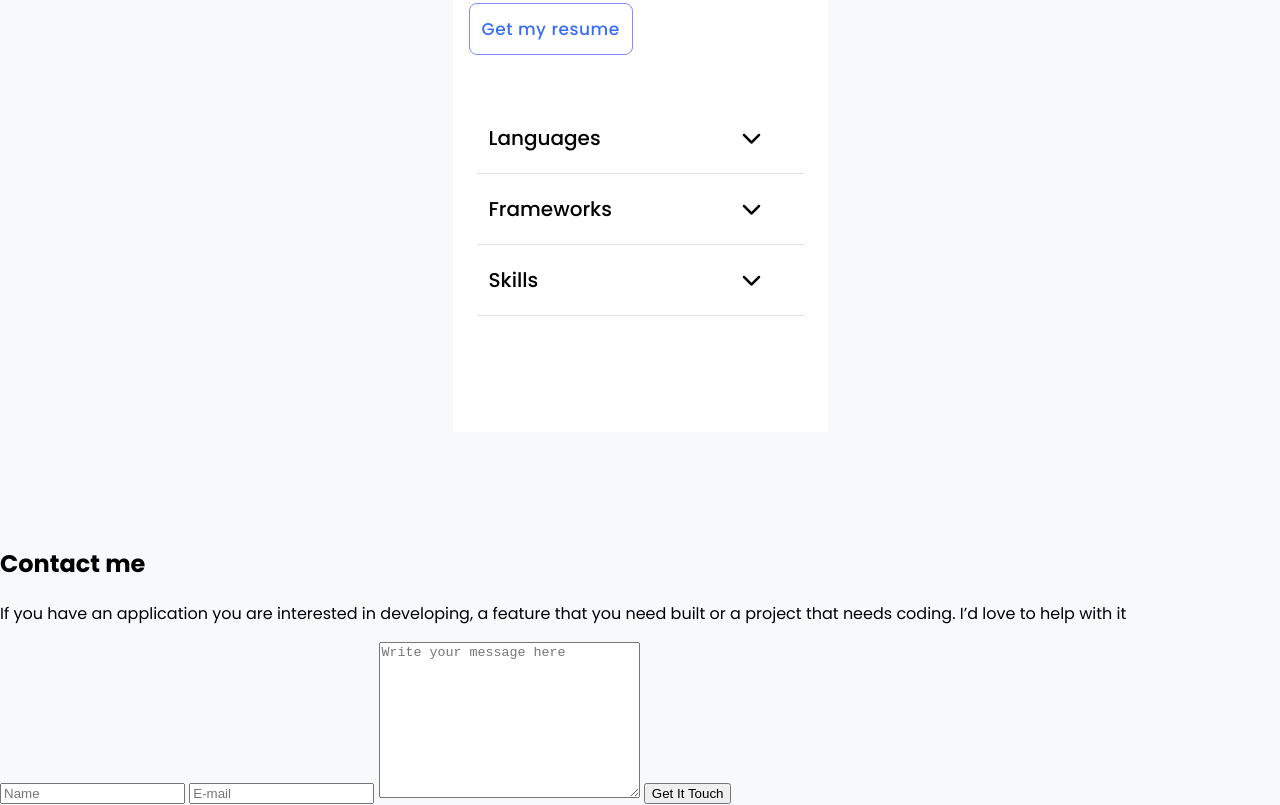
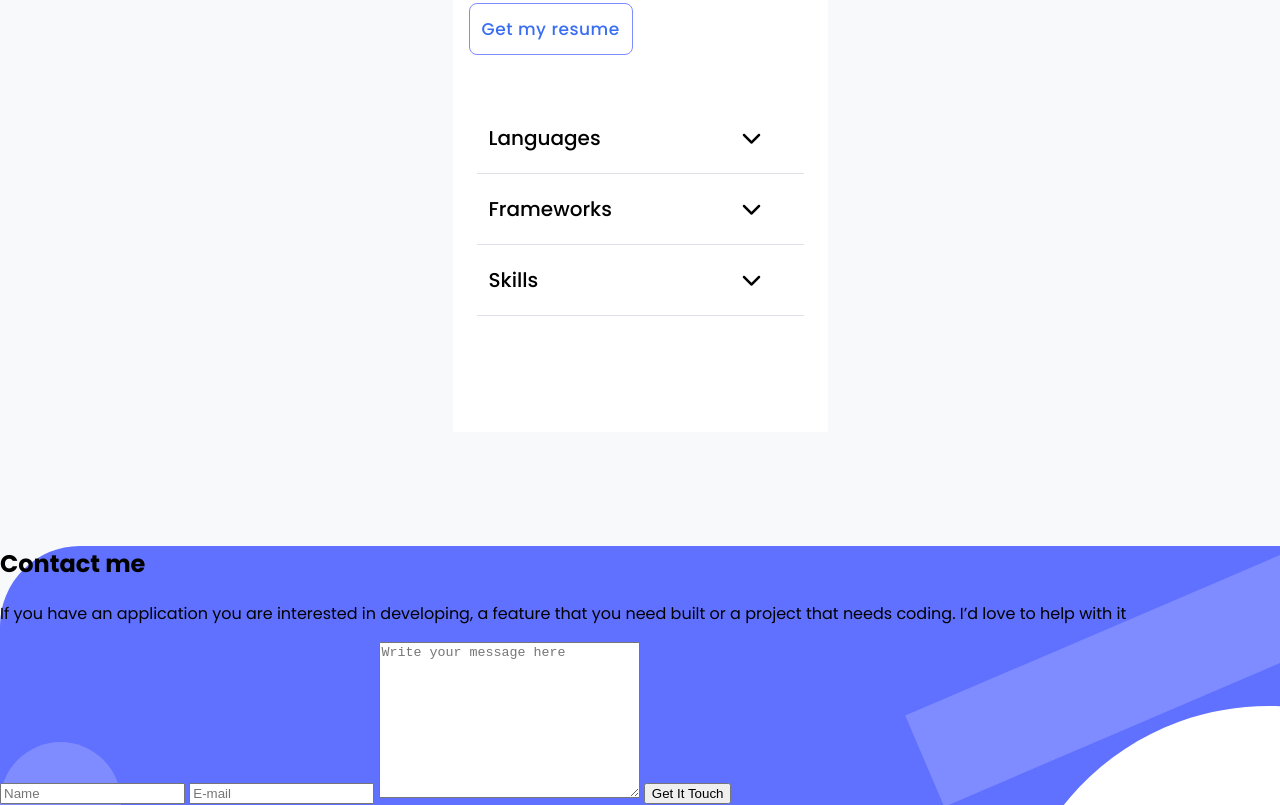
Before and after one commit to ha-manel/Portfolio-Design, a plain HTML site: page index.html in a window 1280 px wide. Shown: the part 4104-4909 px from the top of the page. Drawn offline with Linux system fonts and the light colour scheme.

Commit message:
Style the background

```diff
--- a/style.css
+++ b/style.css
@@ -260,3 +260,8 @@ header #menu_icon {
   border-bottom: 1px solid #dfe1e6;
   box-sizing: border-box;
 }
+#form-section {
+  background: #6070FF url("images/form-background.svg");;
+  background-size: cover;
+  border-top-left-radius: 80px;
+}
```
Also changed, not shown: images/form-background.svg (added).
